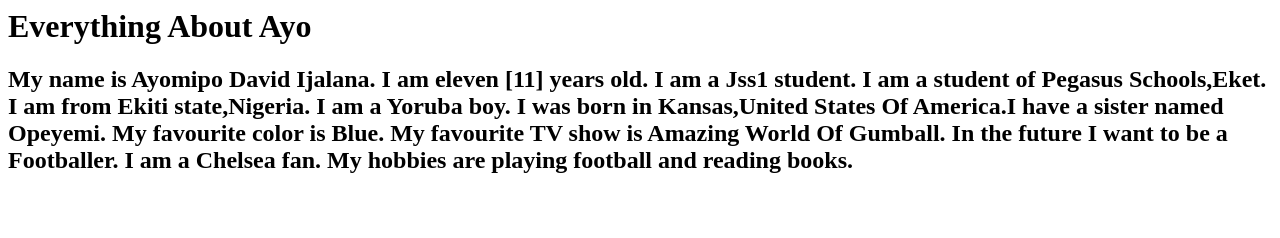
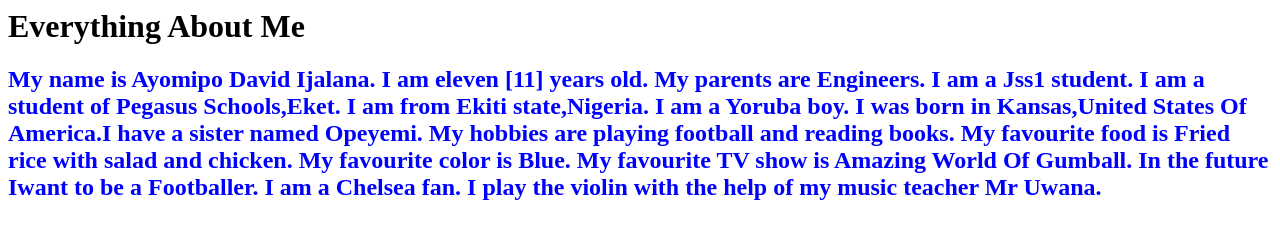
Before and after one commit to waterprincefish/firstripo, a plain HTML site: page about.html in a window 1280 px wide. Drawn offline with Linux system fonts and the light colour scheme.

Commit message:
i have added the message

```diff
--- a/about.html
+++ b/about.html
@@ -1,12 +1,14 @@
-<Html>
+<html>
     <head>
-        <title>eEverything</title>
+        <title>everything</title>
     </head>
     <body>
-        <h1>Everything About Ayo</h1>
-        <h2>
-    My name is Ayomipo David Ijalana. I am eleven [11] years old. I am a Jss1 student. I am a student of Pegasus Schools,Eket. I am from Ekiti state,Nigeria. I am a Yoruba boy. I was born in Kansas,United States Of
-America.I have a sister named Opeyemi. My favourite color is Blue. My favourite TV show is Amazing World Of Gumball. In the future I want to be a Footballer. I am a Chelsea fan. My hobbies are playing football and
-reading books.
+        <h1>Everything About Me</h1>
+        <h2 style="color:blue">
+    My name is Ayomipo David Ijalana. I am eleven [11] years old. My parents are Engineers. I am a Jss1 student. I am a student of Pegasus Schools,Eket. I am from Ekiti state,Nigeria.
+I am a Yoruba boy. I was born in Kansas,United States Of America.I have a sister named Opeyemi. My hobbies are playing football and reading books. My favourite food is Fried rice with
+salad and chicken. My favourite color is Blue. My favourite TV show is Amazing World Of Gumball. In the future Iwant to be a Footballer. I am a Chelsea fan. I play the violin with the
+help of my music teacher Mr Uwana.
         </h2>
     </body>
+    </html>
```
